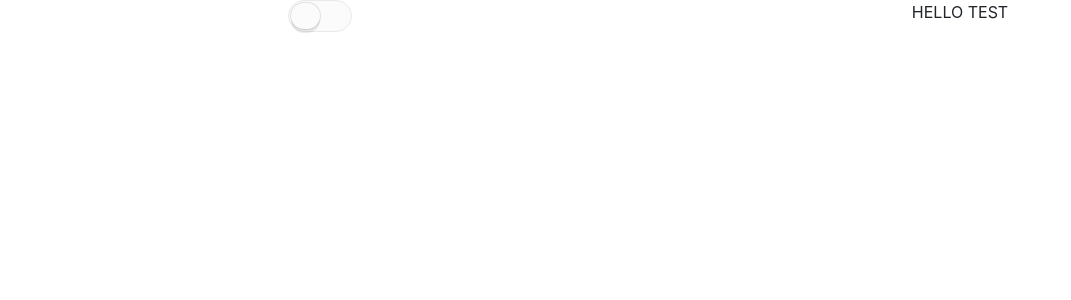
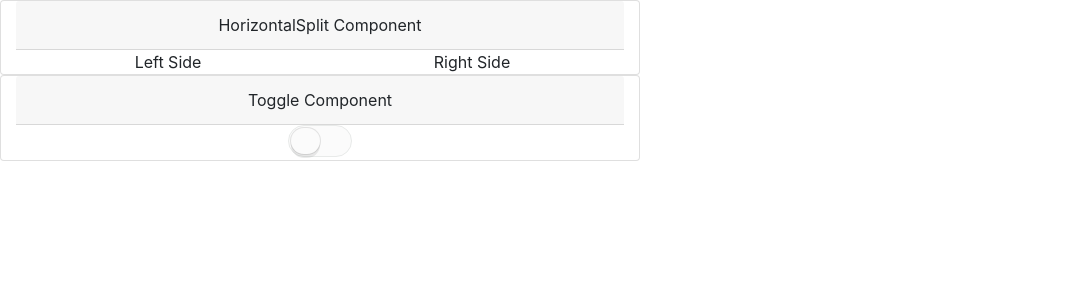
Before and after one commit to greg-harrison/simple-react-testing, a React (Create React App) app: page / in a window 1280 px wide. Shown: the top 300 px of the page, without its empty margins (0-1071 px from the left). Built offline with nearby package versions, Linux system fonts and the light colour scheme.

Commit message:
Displaying the entries in cards, I want this to act like a component library

```diff
--- a/src/App.js
+++ b/src/App.js
@@ -6,6 +6,7 @@ import {
 } from './assets/data'
 import HorizontalSplit from './components/horizontalSplitLayout/horizontalSplitLayout'
 import Toggle from './components/toggle/toggle'
+import DisplayCard from './components/displayCard/displayCard'
 
 import './App.css';
 import 'bootstrap/dist/css/bootstrap.min.css'
@@ -22,19 +23,22 @@ class App extends Component {
   render() {
     return (
       <div className="App" >
-        <HorizontalSplit
-          className="w-100"
-          leftSide={
-            (<div>
-              <Toggle onToggle={
-                on => console.log('toggle', on)
-              }
-              />
-            </div>
-            )
-          }
-          rightSide={
-            (<div> HELLO TEST </div>)} />
+        <DisplayCard
+          className="col-6"
+          cardTitle='HorizontalSplit Component'
+        >
+          <HorizontalSplit
+            className="w-100"
+            leftSide={(<div> Left Side </div>)}
+            rightSide={(<div> Right Side </div>)} />
+        </DisplayCard>
+        <DisplayCard
+          className="col-6"
+          cardTitle='Toggle Component'>
+          <Toggle onToggle={
+            on => console.log('toggle', on)
+          } />
+        </DisplayCard>
       </div>
     );
   }
--- /dev/null
+++ b/src/components/displayCard/displayCard.js
@@ -0,0 +1,20 @@
+import React from 'react'
+
+export default class DisplayCard extends React.Component {
+  shouldComponentUpdate() {
+    return false;
+  }
+
+  render() {
+    return (
+      <div className={`card ${this.props.className}`}>
+        <div className="card-header">
+          {this.props.cardTitle}
+        </div>
+        <div>
+          {this.props.children}
+        </div>
+      </div>
+    )
+  }
+}
```
